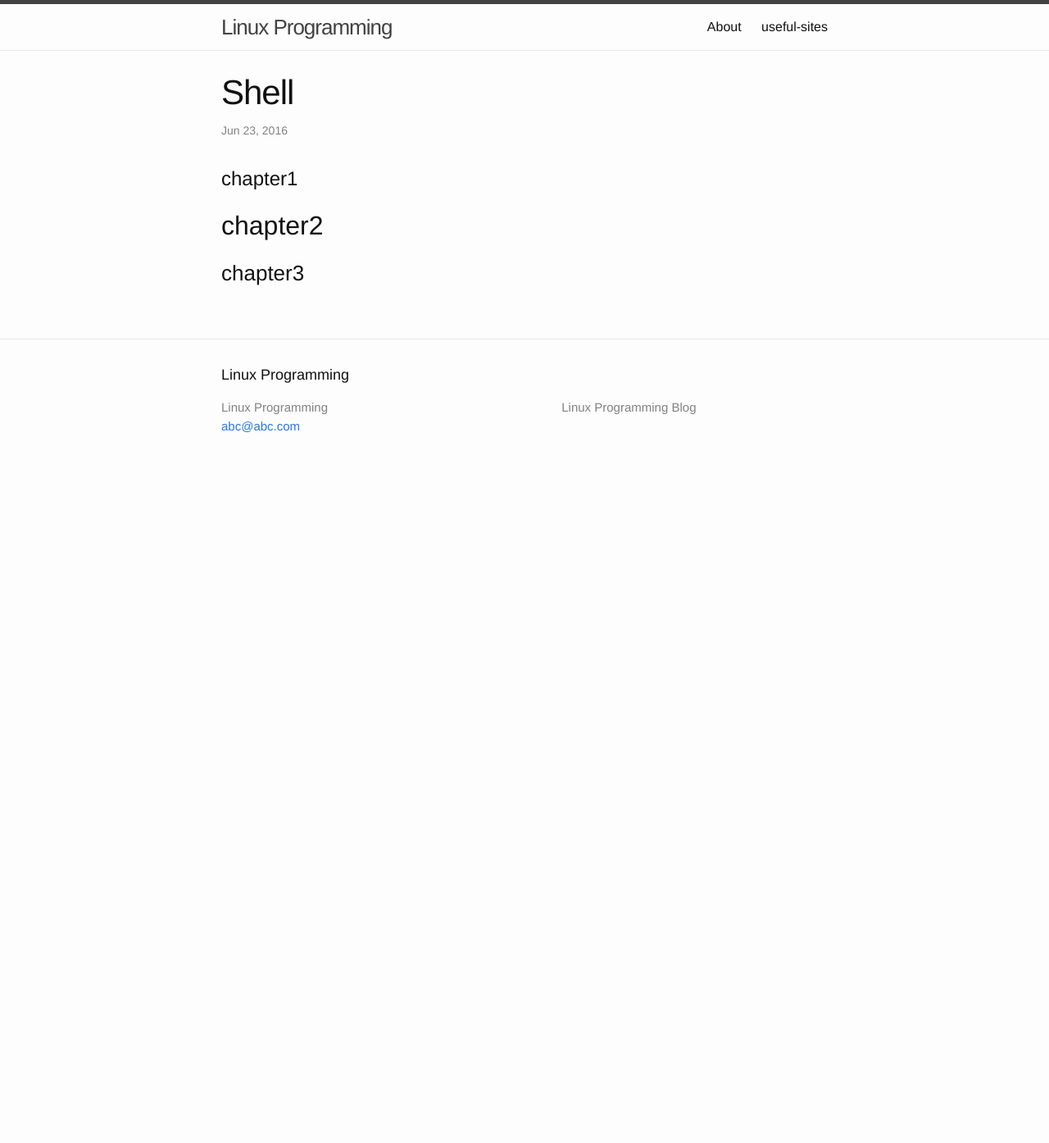
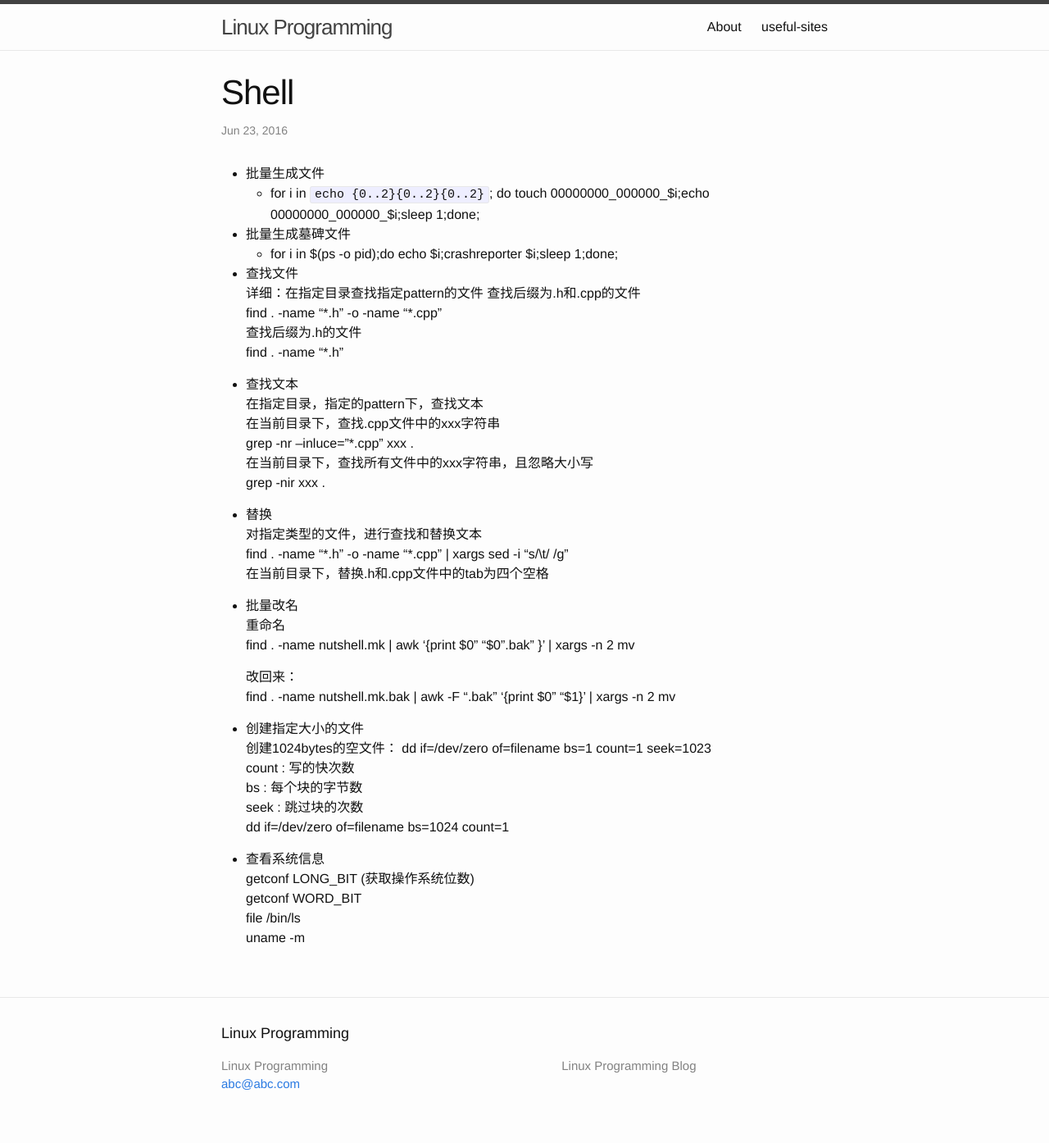
Before and after one commit to leedefu/pages, a Jekyll site: the page built from _posts/2016-06-23-shell.markdown, in a window 1280 px wide. Shown: the whole page at 82% size. Built offline with Jekyll 4.4.1, drawn with Linux system fonts in a browser that asks for light colours; before the commit the page ends 900 px from its top, so only the background shows below that.

Commit message:
add shell sample

```diff
--- a/_posts/2016-06-23-shell.markdown
+++ b/_posts/2016-06-23-shell.markdown
@@ -5,8 +5,48 @@ date:   2016-06-23 12:07:54 +0800
 categories: jekyll update
 ---
 
-# chapter1
+* 批量生成文件
+  + for i in `echo {0..2}{0..2}{0..2}`; do touch 00000000\_000000\_$i;echo 00000000\_000000\_$i;sleep 1;done;
 
-## chapter2
+* 批量生成墓碑文件
+  + for i in $(ps -o pid);do echo $i;crashreporter $i;sleep 1;done;
 
-### chapter3
+* 查找文件
+  详细：在指定目录查找指定pattern的文件
+  查找后缀为.h和.cpp的文件
+  find . -name "\*.h" -o -name "\*.cpp"
+  查找后缀为.h的文件
+  find . -name "\*.h"
+
+* 查找文本
+  在指定目录，指定的pattern下，查找文本
+  在当前目录下，查找.cpp文件中的xxx字符串
+  grep -nr --inluce="\*.cpp" xxx .
+  在当前目录下，查找所有文件中的xxx字符串，且忽略大小写
+  grep -nir xxx .
+
+* 替换
+  对指定类型的文件，进行查找和替换文本
+  find . -name "\*.h" -o -name "\*.cpp" | xargs sed -i "s/\t/    /g"
+  在当前目录下，替换.h和.cpp文件中的tab为四个空格
+
+* 批量改名
+  重命名
+  find . -name nutshell.mk | awk '{print $0" "$0".bak" }' | xargs -n 2 mv
+
+  改回来：
+  find . -name nutshell.mk.bak | awk -F ".bak" '{print $0" "$1}' | xargs -n 2 mv
+
+* 创建指定大小的文件
+  创建1024bytes的空文件：
+  dd if=/dev/zero of=filename bs=1 count=1 seek=1023
+  count : 写的快次数
+  bs    : 每个块的字节数
+  seek  : 跳过块的次数
+  dd if=/dev/zero of=filename bs=1024 count=1
+
+* 查看系统信息
+  getconf LONG_BIT (获取操作系统位数)
+  getconf WORD_BIT
+  file /bin/ls
+  uname -m
```
